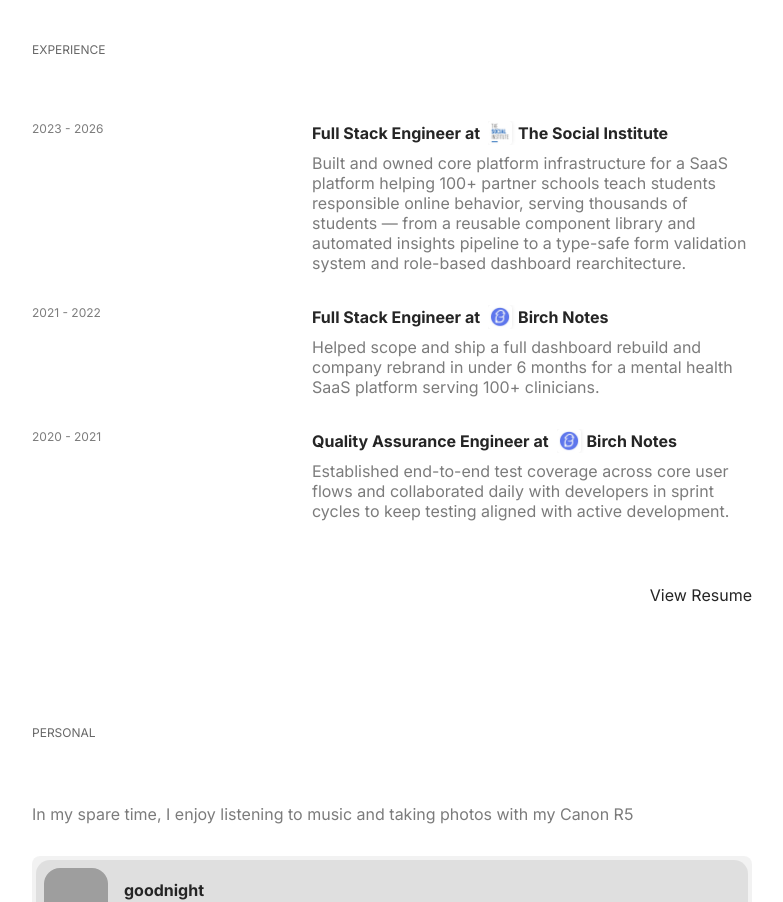
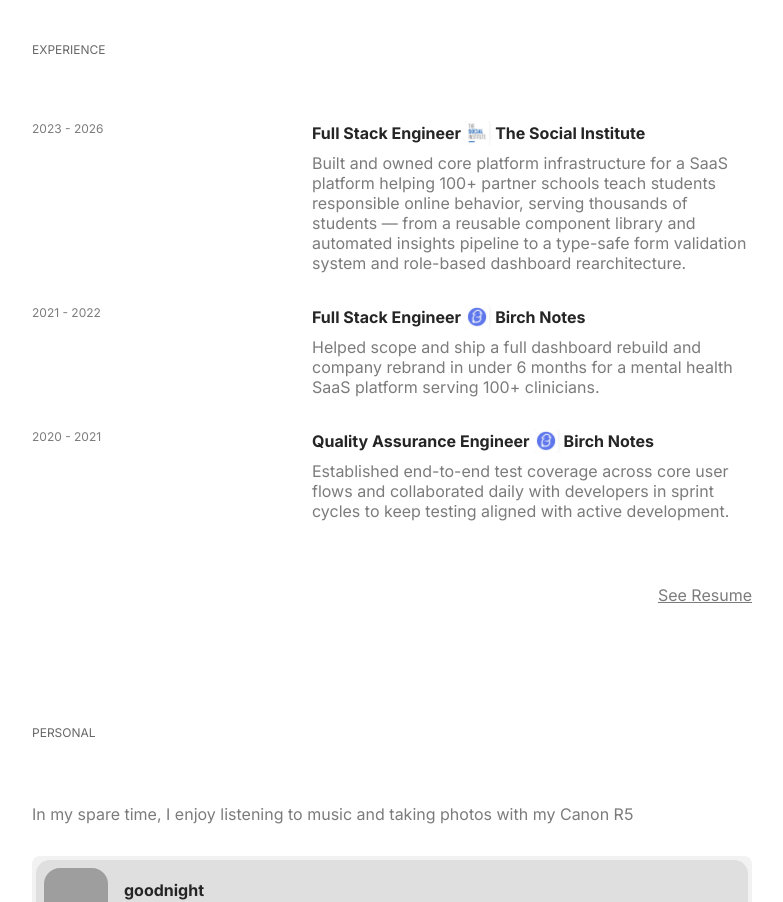
Before and after one commit to justinkpeter/dev-folio-25, a Next.js app: page / in a window 1280 px wide. Shown: the part 1280-2182 px from the top of the page, without its empty margins (248-1031 px from the left). Built offline with nearby package versions, Linux system fonts and the light colour scheme; grey boxes are pictures that could not be loaded.

Commit message:
Updating styles

```diff
--- a/src/app/components/experience/Experience.module.scss
+++ b/src/app/components/experience/Experience.module.scss
@@ -86,11 +86,17 @@
 
   &__position {
     display: flex;
-    flex-wrap: wrap;
+    flex-direction: column;
     align-items: center;
-    gap: 0.5rem;
+    gap: 0.25rem;
     font-weight: bold;
     white-space: normal;
+
+    @media screen and (min-width: 810px) {
+      flex-wrap: wrap;
+      flex-direction: row;
+      gap: 0.25rem;
+    }
   }
 
   &__description {
@@ -113,6 +119,11 @@
     @media (min-width: 1200px) {
       place-self: flex-end;
       max-width: 720px;
+    }
+
+    a {
+      text-decoration: underline;
+      opacity: 0.6;
     }
   }
 
--- a/src/app/components/experience/Experience.tsx
+++ b/src/app/components/experience/Experience.tsx
@@ -18,7 +18,7 @@ export default function Experience() {
               <div className={bem.element("dates")}>{item.dates}</div>
               <div className={bem.element("job")}>
                 <div className={bem.element("position")}>
-                  {item.position} at
+                  <span>{item.position}</span>
                   <div className={bem.element("company")}>
                     <img
                       src={experienceImg(item.company)}
@@ -36,7 +36,7 @@ export default function Experience() {
           ))}
           <div className={bem.element("resume")}>
             <Link href="/resume" target="_blank" data-cursor="View resume">
-              View Resume
+              See Resume
             </Link>
           </div>
         </div>
```
